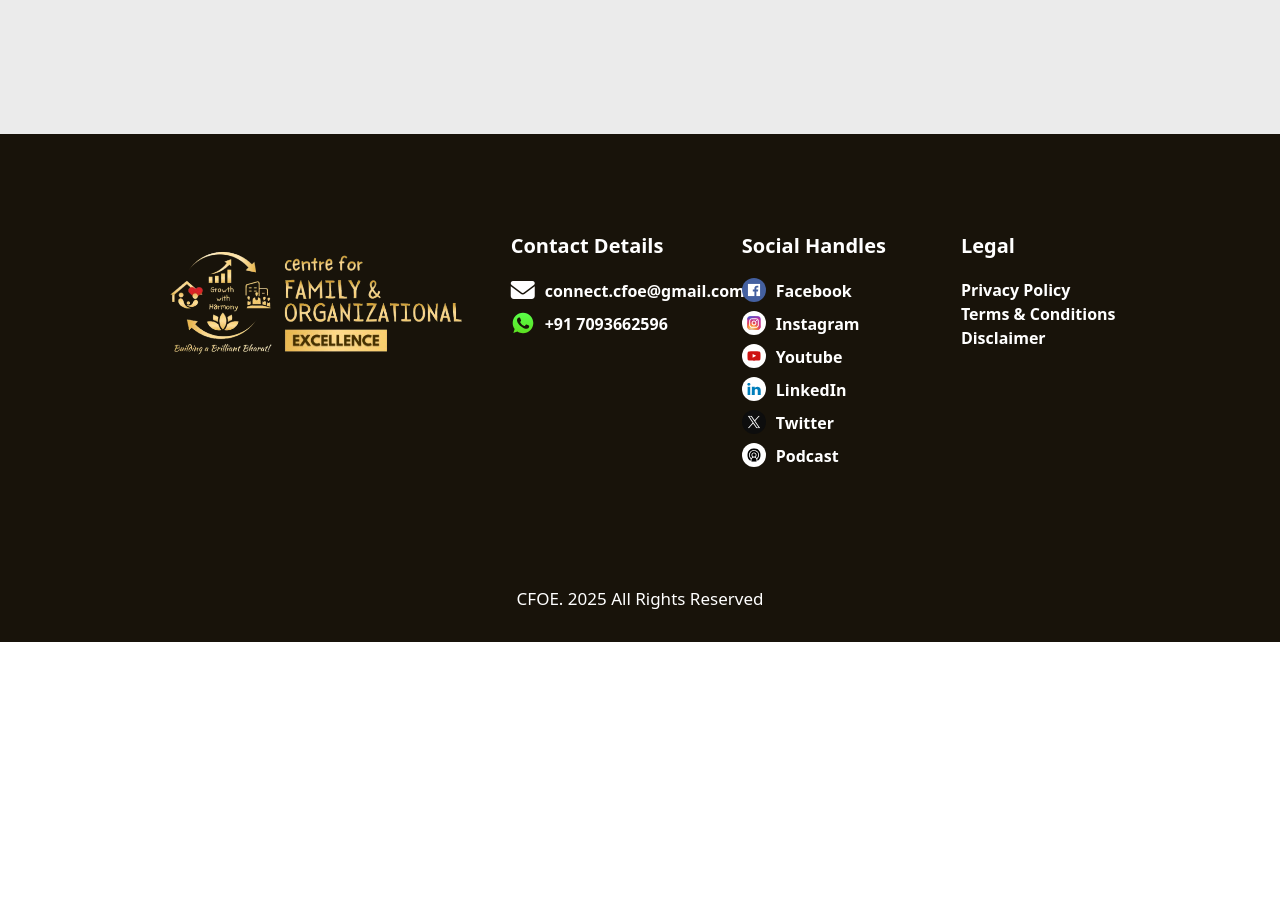
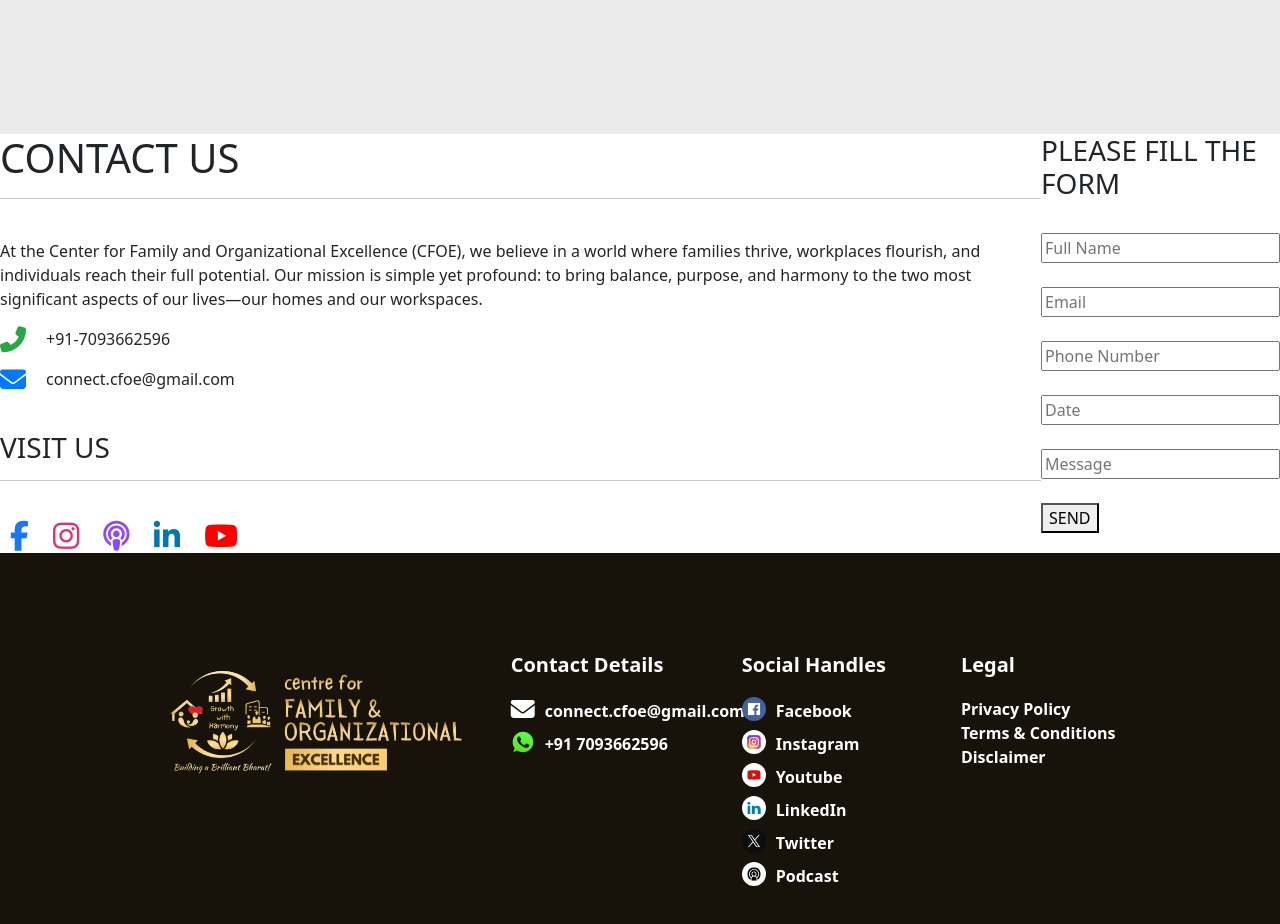
Before and after one commit to Kavyasrirebba/cfoenew, a plain HTML site: page index.html in a window 1280 px wide. Shown: the part 7740-8664 px from the top of the page. Before the commit the page ends 8382 px from the top, so only its background shows below. Drawn offline with nearby package versions, Linux system fonts and the light colour scheme; grey boxes are pictures that could not be loaded; files whose address does not match are found by name.

Commit message:
Update index.html

```diff
--- a/index.html
+++ b/index.html
@@ -467,6 +467,46 @@
 
 
 
+  <div id="contactUs" class="contactus-section d-flex">
+    <div class="contactus-col1">
+        <h1>CONTACT US</h1>
+        <hr class="contactus-main-line"/><br/>
+        <p class="contactus-para">At the Center for Family and Organizational Excellence (CFOE), we believe in a world where families thrive, workplaces flourish, and individuals reach their full potential. Our mission is simple yet profound: to bring balance, purpose, and harmony to the two most significant aspects of our lives—our homes and our workspaces.</p>
+        <div class="d-flex">
+            <i class="fas fa-phone-alt" style="color: #28a745; font-size: 26px; margin-right: 20px;"></i>
+            <p class="contactus-contact-details">+91-7093662596</p>
+        </div>
+        <div class="d-flex">
+            <i class="fas fa-envelope" style="color: #007bff; font-size: 26px; margin-right: 20px;"></i>
+            <p class="contactus-contact-details">connect.cfoe@gmail.com</p>
+        </div>
+        <br/>
+        <h3>VISIT US</h3><hr class="contactus-main-line section7-line"/><br/>
+        <div>
+            <a href="https://www.facebook.com/prashanti.kodumooru?mibextid=ZbWKwL" target="_blank""><i class="fab fa-facebook-f" style="color: #1877F2; font-size: 30px; margin: 0 10px;"></i></a>
+            <a href="https://instagram.com/schoolofparenting_by_prashanti?igshid=NGExMmI2YTkyZg==" target="_blank"><i class="fab fa-instagram" style="color: #E1306C; font-size: 30px; margin: 0 10px;"></i></a>
+            <a href="https://prashantiunlimited.com/podcasts" target="_blank"><i class="fas fa-podcast" style="color: #9146FF; font-size: 30px; margin: 0 10px;"></i></a>
+            <a href="#"><i class="fab fa-linkedin-in" style="color: #0077B5; font-size: 30px; margin: 0 10px;"></i></a>
+            <a href="https://youtube.com/@prashantiunlimited?si=zpDOIhy0LDjAYH8m" target="_blank"><i class="fab fa-youtube" style="color: #FF0000; font-size: 30px; margin: 0 10px;"></i></a>
+        </div>
+    </div>
+
+    <div class="contactus-form">
+        <h3>PLEASE FILL THE FORM</h3><br/>
+        <input placeholder="Full Name" class="contactus-inputs"/><br/><br/>
+        <input placeholder="Email" class="contactus-inputs"/><br/><br/>
+        <input placeholder="Phone Number" class="contactus-inputs"/><br/><br/>
+        <input placeholder="Date" class="contactus-inputs"/><br/><br/>
+        <input placeholder="Message" class="contactus-inputs"/><br/><br/>
+        <button class="contactus-btn">SEND</button>
+    </div>
+  </div>
+
+
+
+
+
+
 
   <section class="footer">
     <div class="container">
```
